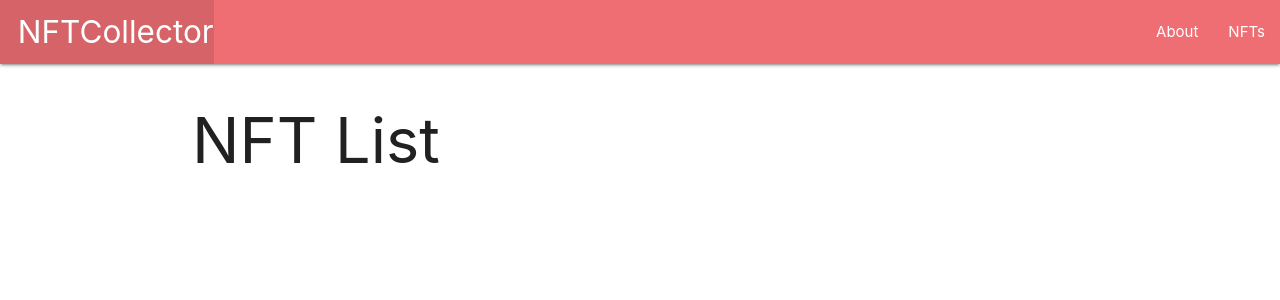
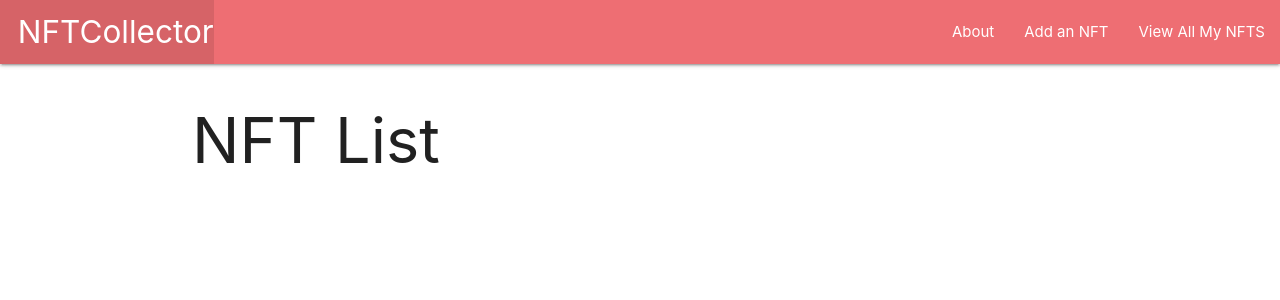
Before and after one commit to msalamanca-badilla/NFT-Collector, a Django app: page /nfts/ in a window 1280 px wide. Shown: the top 300 px of the page. Run offline with Django 4.2, Linux system fonts and the light colour scheme; data that the repository does not hold is empty.

Commit message:
add create

```diff
--- a/main_app/models.py
+++ b/main_app/models.py
@@ -5,6 +5,7 @@ class Nft(models.Model):
     token = models.CharField(max_length=100)
     creator = models.CharField(max_length=100)
     blockchain = models.CharField(max_length=100)
+    owner = models.CharField(max_length=100, default = ' ')
 
     def __str__(self):
         return self.token
--- a/main_app/templates/base.html
+++ b/main_app/templates/base.html
@@ -18,7 +18,8 @@
         </ul>
         <ul class="right">
           <li><a href="{%url 'about'%}">About</a></li>
-          <li><a href="{%url 'index'%}">NFTs</a></li>
+          <li><a href="{% url 'nfts_create' %}">Add an NFT</a></li>
+          <li><a href="{% url 'index' %}">View All My NFTS</a></li>
         </ul>
       </div>
     </nav>
--- a/main_app/templates/nfts/detail.html
+++ b/main_app/templates/nfts/detail.html
@@ -8,6 +8,7 @@
     <span class="card-title">{{ nft.token }}</span>
     <p>Creator: {{ nft.creator }}</p>
     <p>Blockchain: {{ nft.blockchain }}</p>
+    <p>Owner: {{ nft.owner }}</p>
   </div>
 </div>
 
--- a/main_app/templates/nfts/index.html
+++ b/main_app/templates/nfts/index.html
@@ -10,6 +10,7 @@
       <span class="card-title">{{ nft.token }}</span>
       <p>Creator: {{ nft.creator }}</p>
       <p>Blockchain: {{ nft.blockchain}}</p>
+      <p>Owner: {{ nft.owner }}</p>
     </div>
     </a>
   </div>
--- a/main_app/urls.py
+++ b/main_app/urls.py
@@ -5,5 +5,8 @@ urlpatterns = [
     path('', views.home, name='home'),
     path('about/', views.about, name='about'),
     path('nfts/',views.nfts_index,name='index'),
-    path('nfts/<int:nft_id>/', views.nfts_detail,name='detail')
+    path('nfts/<int:nft_id>/', views.nfts_detail,name='detail'),
+
+    #Create
+    path('nfts/create', views.NftCreate.as_view(), name='nfts_create')
 ]
--- a/main_app/views.py
+++ b/main_app/views.py
@@ -2,6 +2,7 @@ from django.shortcuts import render
 
 # Create your views here.
 from django.http import HttpResponse
+from django.views.generic.edit import CreateView
 from .models import Nft
 # Define the home view
 
@@ -15,3 +16,7 @@ def nfts_index(request):
 def nfts_detail(request, nft_id):
   nft = Nft.objects.get(id=nft_id)
   return render(request, 'nfts/detail.html', { 'nft': nft })
+
+class NftCreate(CreateView):
+  model = Nft
+  fields = '__all__'
```
Also changed, not shown: main_app/templates/main_app/nft_form.html (added, +14 -0 lines), main_app/migrations/0002_nft_owner_alter_nft_blockchain.py (added), main_app/migrations/0003_alter_nft_owner.py (added).
